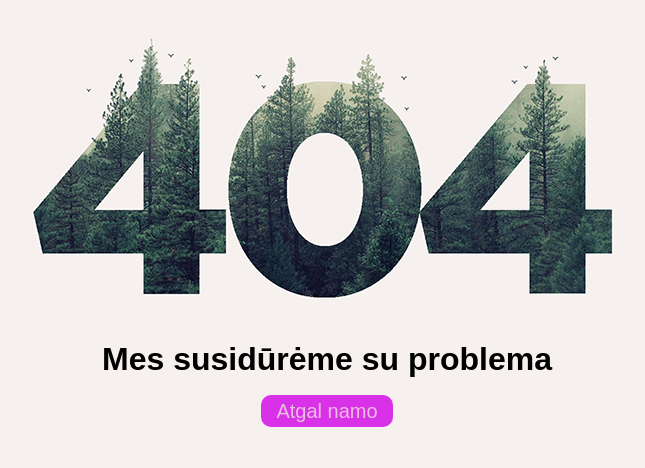
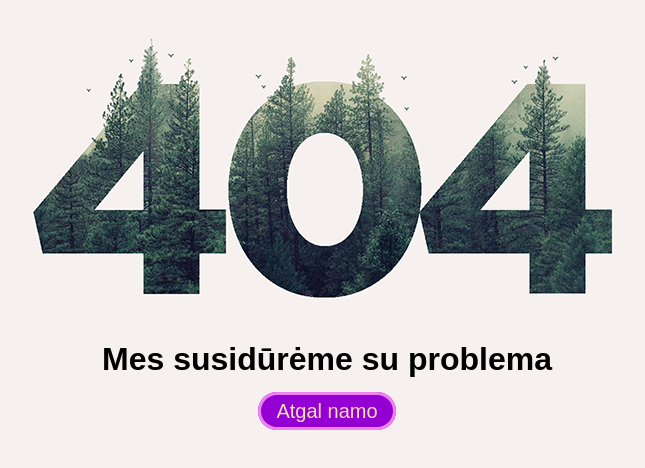
Before and after one commit to Justas383/404, a plain HTML site: page index.html in a window 1280 px wide. Shown: the whole page, without its empty margins (313-958 px from the left). Drawn offline with Linux system fonts and the light colour scheme.

Commit message:
kinda final style

```diff
--- a/index.html
+++ b/index.html
@@ -26,12 +26,14 @@
             <a style="padding: 5px;
             padding-left: 15px ;
             padding-right: 15px;
-            color: rgb(235, 190, 225);
             text-decoration: none;
+            border: solid 3px;
+            border-color: violet;
+            color:wheat;
             font-size: 20px;
             font-family: Arial;
-            background-color: rgba(211, 11, 230, 0.836);
-            border-radius: 10px;
+            background-color: darkviolet;
+            border-radius: 20px;
 
              " href="http://www.google.com" >Atgal namo</a>
 
```
